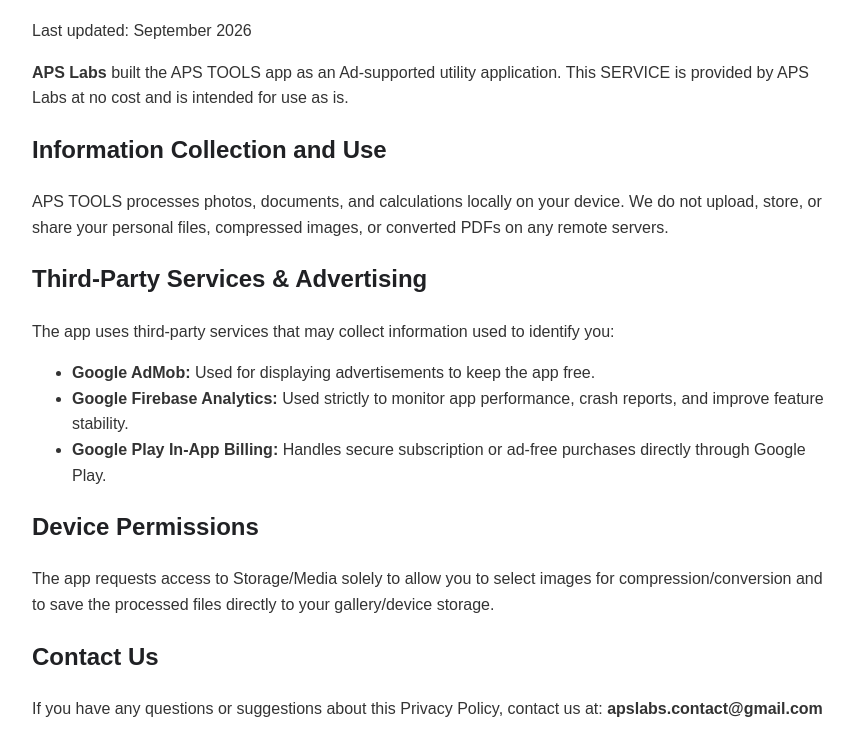
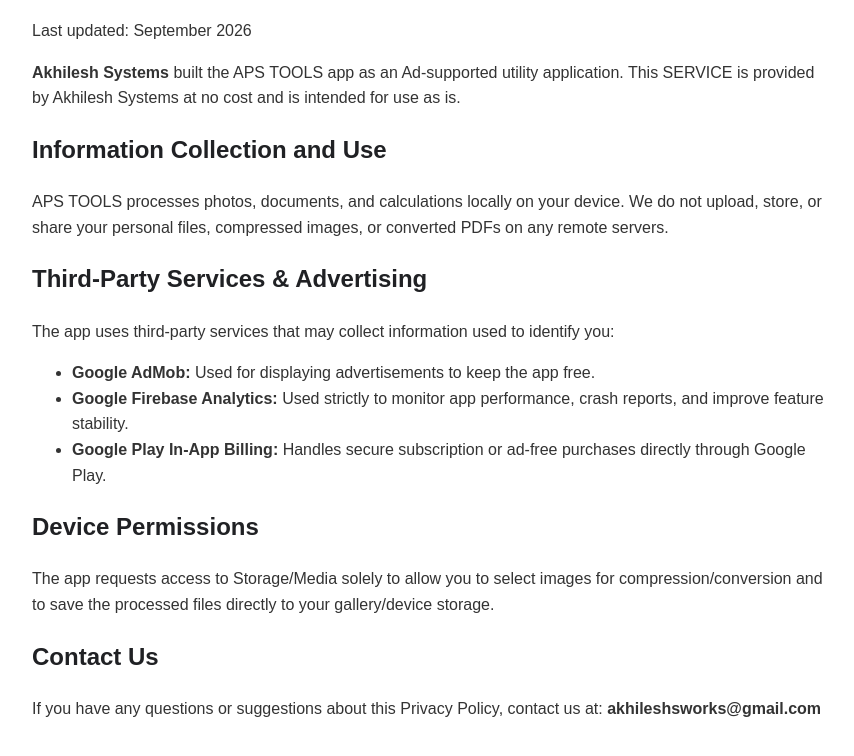
Before and after one commit to akhileshsavali18-beep/Smarttoolkit, a plain HTML site: page privacy-policy.html in a window 1280 px wide. Shown: the part 96-852 px from the top of the page, without its empty margins (208-1062 px from the left). Drawn offline with Linux system fonts and the light colour scheme.

Commit message:
Update company name and contact email in privacy policy

```diff
--- a/privacy-policy.html
+++ b/privacy-policy.html
@@ -13,7 +13,7 @@
 <body>
     <h1>Privacy Policy for APS TOOLS</h1>
     <p>Last updated: September 2026</p>
-    <p><strong>APS Labs</strong> built the APS TOOLS app as an Ad-supported utility application. This SERVICE is provided by APS Labs at no cost and is intended for use as is.</p>
+    <p><strong>Akhilesh Systems</strong> built the APS TOOLS app as an Ad-supported utility application. This SERVICE is provided by Akhilesh Systems at no cost and is intended for use as is.</p>
 
     <h2>Information Collection and Use</h2>
     <p>APS TOOLS processes photos, documents, and calculations locally on your device. We do not upload, store, or share your personal files, compressed images, or converted PDFs on any remote servers.</p>
@@ -30,6 +30,6 @@
     <p>The app requests access to Storage/Media solely to allow you to select images for compression/conversion and to save the processed files directly to your gallery/device storage.</p>
 
     <h2>Contact Us</h2>
-    <p>If you have any questions or suggestions about this Privacy Policy, contact us at: <strong>apslabs.contact@gmail.com</strong></p>
+    <p>If you have any questions or suggestions about this Privacy Policy, contact us at: <strong>akhileshsworks@gmail.com</strong></p>
 </body>
 </html>
```
